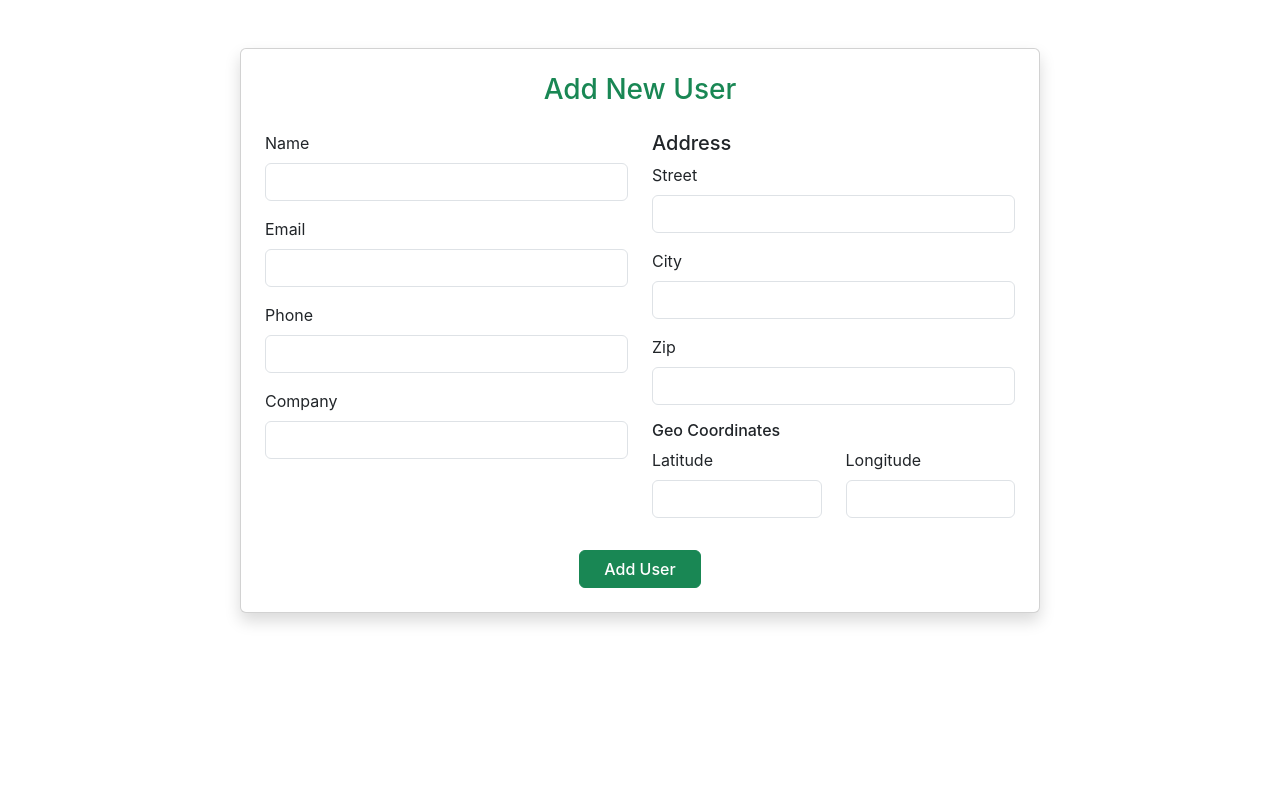
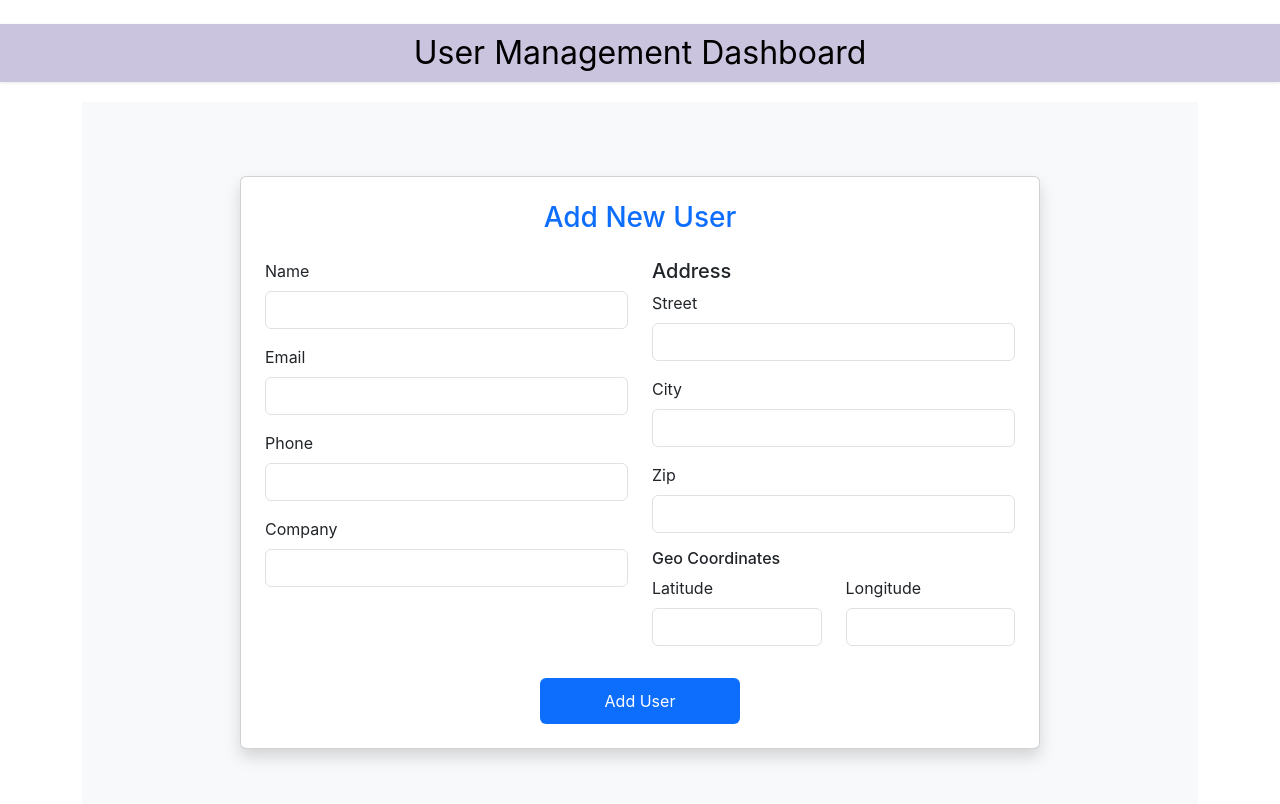
Before and after one commit to Mythreyishivani/user-management-dashboard, a React (Create React App) app in the folder frontend/: page /create in a window 1280 px wide. Shown: the top 804 px of the page. Built offline with nearby package versions, Linux system fonts and the light colour scheme; the HTML template or start-up script is replaced by a standard one.

Commit message:
Added CreateUser and UserDetail components for improved UI  add dashboard header

```diff
--- a/frontend/src/pages/CreateUser.js
+++ b/frontend/src/pages/CreateUser.js
@@ -1,6 +1,7 @@
 import React, { useState } from "react";
 import axios from "axios";
 import { useNavigate } from "react-router-dom";
+import "./Dashboard.css"; // Ensure this is imported for the header styling
 
 function CreateUser() {
   const navigate = useNavigate();
@@ -12,31 +13,24 @@ function CreateUser() {
     address: { street: "", city: "", zip: "", geo: { lat: "", lng: "" } },
   });
 
-  // Handle top-level fields
   const handleChange = (e) => {
     const { name, value } = e.target;
     setForm({ ...form, [name]: value });
   };
 
-  // Handle address fields
   const handleAddressChange = (e) => {
     const { name, value } = e.target;
     setForm({ ...form, address: { ...form.address, [name]: value } });
   };
 
-  // Handle geo fields
   const handleGeoChange = (e) => {
     const { name, value } = e.target;
     setForm({
       ...form,
-      address: {
-        ...form.address,
-        geo: { ...form.address.geo, [name]: value },
-      },
+      address: { ...form.address, geo: { ...form.address.geo, [name]: value } },
     });
   };
 
-  // Submit form
   const handleSubmit = (e) => {
     e.preventDefault();
     axios
@@ -52,11 +46,25 @@ function CreateUser() {
   };
 
   return (
-    <div className="card shadow p-4 mx-auto mt-5" style={{ maxWidth: "800px" }}>
-      <h3 className="text-center text-success mb-4">Add New User</h3>
+    <div>
+      {/* Dashboard header on top of the page */}
+      <div className="dashboard-header">
+        <h2 className="text-center" style={{ color: "white", fontWeight: "normal" }}>
+          User Management Dashboard
+        </h2>
+      </div>
+
+      {/* Form card below the header */}
+      <div
+        className="d-flex justify-content-center align-items-center"
+        style={{ minHeight: "90vh", padding: "20px", backgroundColor: "#f8f9fa" }}
+      >
+        <div className="card shadow p-4 w-100" style={{ maxWidth: "800px" }}>
+          <h3 className="text-center mb-4" style={{ color: "#0d6efd" }}>
+            Add New User
+          </h3>
           <form onSubmit={handleSubmit}>
             <div className="row">
-          {/* Left column */}
               <div className="col-md-6">
                 <div className="mb-3">
                   <label className="form-label">Name</label>
@@ -69,7 +77,6 @@ function CreateUser() {
                     required
                   />
                 </div>
-
                 <div className="mb-3">
                   <label className="form-label">Email</label>
                   <input
@@ -81,7 +88,6 @@ function CreateUser() {
                     required
                   />
                 </div>
-
                 <div className="mb-3">
                   <label className="form-label">Phone</label>
                   <input
@@ -93,7 +99,6 @@ function CreateUser() {
                     required
                   />
                 </div>
-
                 <div className="mb-3">
                   <label className="form-label">Company</label>
                   <input
@@ -106,7 +111,6 @@ function CreateUser() {
                 </div>
               </div>
 
-          {/* Right column */}
               <div className="col-md-6">
                 <h5>Address</h5>
                 <div className="mb-3">
@@ -119,7 +123,6 @@ function CreateUser() {
                     onChange={handleAddressChange}
                   />
                 </div>
-
                 <div className="mb-3">
                   <label className="form-label">City</label>
                   <input
@@ -130,7 +133,6 @@ function CreateUser() {
                     onChange={handleAddressChange}
                   />
                 </div>
-
                 <div className="mb-3">
                   <label className="form-label">Zip</label>
                   <input
@@ -141,7 +143,6 @@ function CreateUser() {
                     onChange={handleAddressChange}
                   />
                 </div>
-
                 <h6>Geo Coordinates</h6>
                 <div className="row">
                   <div className="col-6 mb-3">
@@ -168,14 +169,24 @@ function CreateUser() {
               </div>
             </div>
 
-        {/* Small centered button */}
             <div className="text-center mt-3">
-          <button type="submit" className="btn btn-success px-4">
+              <button
+                type="submit"
+                className="btn"
+                style={{
+                  backgroundColor: "#0d6efd",
+                  color: "white",
+                  width: "200px",
+                  padding: "10px 0",
+                }}
+              >
                 Add User
               </button>
             </div>
           </form>
         </div>
+      </div>
+    </div>
   );
 }
 
--- a/frontend/src/pages/Dashboard.js
+++ b/frontend/src/pages/Dashboard.js
@@ -32,21 +32,19 @@ function Dashboard() {
       <div className="dashboard-card">
         {/* White strip behind heading */}
         <div className="dashboard-header">
-          <h2 className="text-center text-primary fw-bold">
+          <h2
+            className="text-center"
+            style={{ color: "white", fontWeight: "normal" }}
+          >
             User Management Dashboard
           </h2>
         </div>
 
         <div className="mb-3 text-end">
-          <Link className="btn btn-success" to="/create">
-             Add New User
+          <Link className="btn btn-primary" to="/create">
+            Add New User
           </Link>
         </div>
-
-
-
-
-
 
         <div className="table-responsive">
           <table className="table table-striped table-bordered align-middle shadow-sm">
--- a/frontend/src/pages/UserDetail.js
+++ b/frontend/src/pages/UserDetail.js
@@ -1,27 +1,72 @@
 import React, { useEffect, useState } from "react";
 import axios from "axios";
 import { useParams, Link } from "react-router-dom";
+import "./Dashboard.css";
 
 function UserDetail() {
   const { id } = useParams();
   const [user, setUser] = useState(null);
 
   useEffect(() => {
-    axios.get(`http://localhost:5000/api/users/${id}`)
-
-      .then(res => setUser(res.data))
-      .catch(err => console.error(err));
+    axios
+      .get(`http://localhost:5000/api/users/${id}`)
+      .then((res) => setUser(res.data))
+      .catch((err) => console.error(err));
   }, [id]);
 
   if (!user) return <p className="text-center mt-5">Loading...</p>;
 
+  const safeValue = (value) => (value ? value : "NA");
+
   return (
-    <div className="card shadow p-4 mx-auto" style={{ maxWidth: "500px" }}>
-      <h3 className="text-center text-primary mb-3">User Details</h3>
-      <p><strong>Name:</strong> {user.name}</p>
-      <p><strong>Email:</strong> {user.email}</p>
-      <p><strong>Phone:</strong> {user.phone}</p>
-      <Link className="btn btn-dark w-100" to="/">Back to Dashboard</Link>
+    <div>
+      {/* Dashboard header on top */}
+      <div className="dashboard-header">
+        <h2 className="text-center" style={{ color: "white", fontWeight: "normal" }}>
+          User Management Dashboard
+        </h2>
+      </div>
+
+      {/* User detail card below header */}
+      <div
+        className="d-flex justify-content-center align-items-center"
+        style={{ minHeight: "90vh", padding: "20px", backgroundColor: "#f8f9fa" }}
+      >
+        <div className="card shadow p-4 w-100" style={{ maxWidth: "900px", backgroundColor: "white" }}>
+          <h3 className="text-center mb-4" style={{ color: "#0d6efd" }}>User Details</h3>
+          <div className="row">
+            {/* Left column */}
+            <div className="col-md-6">
+              <p><strong>Name:</strong> {safeValue(user.name)}</p>
+              <p><strong>Email:</strong> {safeValue(user.email)}</p>
+              <p><strong>Phone:</strong> {safeValue(user.phone)}</p>
+              <p><strong>Company:</strong> {safeValue(user.company)}</p>
+              <p><strong>Job Title:</strong> {safeValue(user.title)}</p>
+              <p><strong>Department:</strong> {safeValue(user.department)}</p>
+            </div>
+
+            {/* Right column */}
+            <div className="col-md-6">
+              <h5>Address:</h5>
+              <p><strong>Street:</strong> {safeValue(user.address?.street)}</p>
+              <p><strong>City:</strong> {safeValue(user.address?.city)}</p>
+              <p><strong>Zip:</strong> {safeValue(user.address?.zip)}</p>
+              <p><strong>Latitude:</strong> {safeValue(user.address?.geo?.lat)}</p>
+              <p><strong>Longitude:</strong> {safeValue(user.address?.geo?.lng)}</p>
+            </div>
+          </div>
+
+          <div className="text-center mt-3">
+            <Link
+              className="btn"
+              style={{ backgroundColor: "#0d6efd", color: "white", width: "200px", padding: "10px 0" }}
+              to="/"
+            >
+              Back to Dashboard
+            </Link>
+          </div>
+        </div>
+      </div>
     </div>
   );
 }
```
Lines whose indentation alone changed are shown as unchanged.
